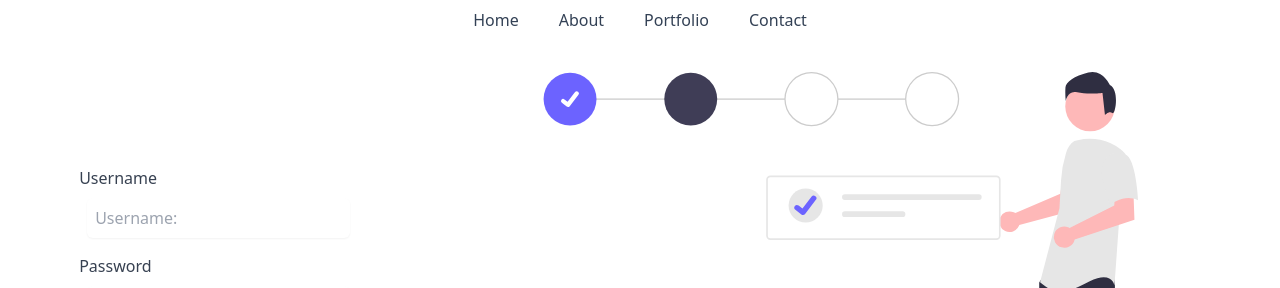
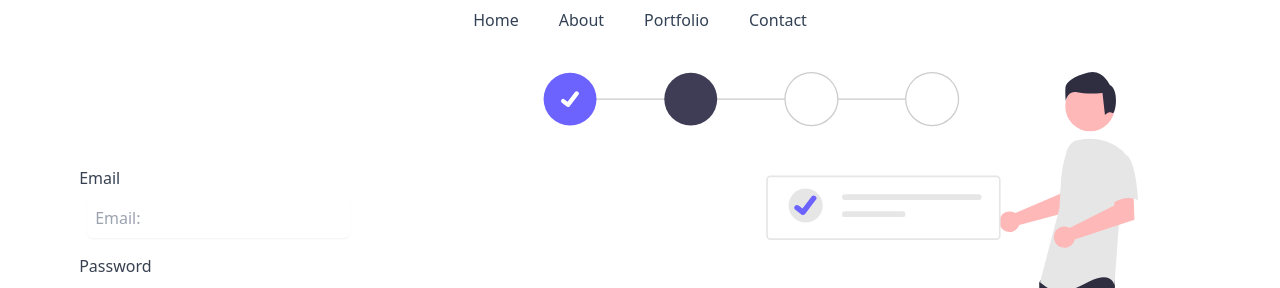
Before and after one commit to Shuleni-Project/Shuleni, a React (Create React App) app in the folder client/: page /student in a window 1280 px wide. Shown: the top 288 px of the page. Built offline with nearby package versions, Linux system fonts and the light colour scheme.

Commit message:
change field to get email.

```diff
--- a/client/src/components/Login.js
+++ b/client/src/components/Login.js
@@ -4,13 +4,13 @@ import FillLogin from "../assets/FillLogin";
 function Login() {
 
     /**declaring state */
-    const [username, setUsername] = useState('');
+    const [email, setEmail] = useState('');
     const [password, setPassword] = useState('')
 
 
-    const handleUsernameChange = (e) => {
+    const handleEmailChange = (e) => {
         console.log(e.target.value);
-        setUsername(e.target.value)
+        setEmail(e.target.value)
     }
     const handlePasswordChange = (e) => {
         console.log(e.target.value)
@@ -25,7 +25,7 @@ function Login() {
             headers: {
                 "Content-Type": "application/json",
             },
-            body: JSON.stringify({username: username, password: password}),
+            body: JSON.stringify({email: email, password: password}),
         })
             .then((response) => response.json())
             .then((data) => console.log(data));
@@ -33,9 +33,9 @@ function Login() {
     return (
         <div className="flex justify-around items-center mt-8">
             <form className="flex flex-col justify-center items-center min-w-max max-w-lg">
-                <label htmlFor="username" className="block flex-1">
-                    <span className="text-gray-700">Username</span>
-                    <input id="username" type="text" name="username" className="block m-2 mb-4 rounded-md p-2 w-full border-gray-300 shadow-sm focus:border-indigo-300 focus:ring focus:ring-indigo-200 focus:ring-opacity-50" placeholder="Username: " onChange={handleUsernameChange}></input>
+                <label htmlFor="email" className="block flex-1">
+                    <span className="text-gray-700">Email</span>
+                    <input id="email" type="text" name="email" className="block m-2 mb-4 rounded-md p-2 w-full border-gray-300 shadow-sm focus:border-indigo-300 focus:ring focus:ring-indigo-200 focus:ring-opacity-50" placeholder="Email: " onChange={handleEmailChange}></input>
                 </label>
 
                 <label htmlFor="password" className="block flex-1">
```
